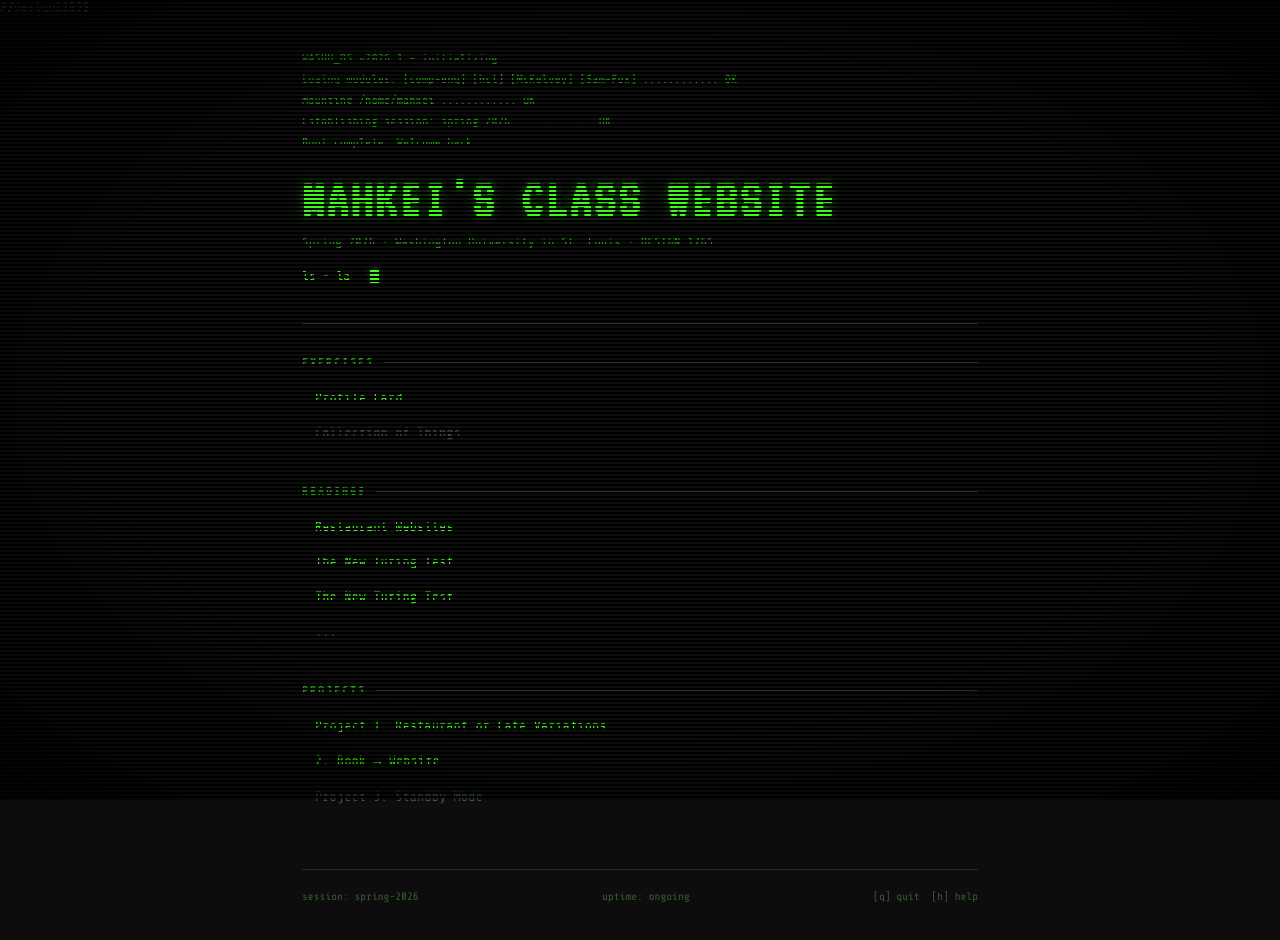
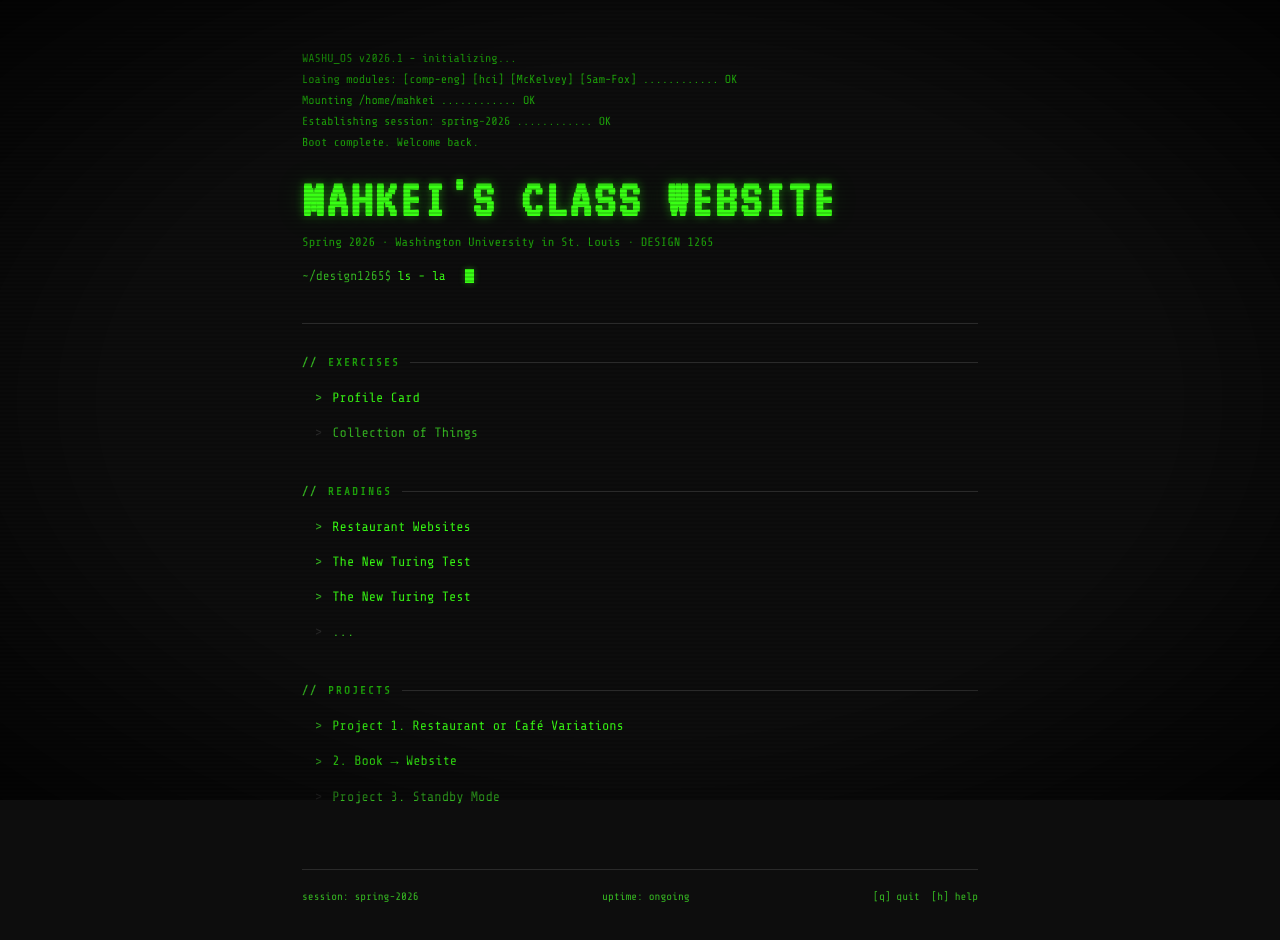
Before and after one commit to MRome24/2026-spring-washu-vps-mahkei, a plain HTML site: page index.html in a window 1280 px wide. Drawn offline with nearby package versions, Linux system fonts and the light colour scheme.

Commit message:
Update index.html

```diff
--- a/index.html
+++ b/index.html
@@ -14,7 +14,7 @@
             --lime-faint: rgba(57, 255, 20, 0.06);
             --lime-glow: rgba(57, 255, 20, 0.4);
             --grey: #2a2a2a;
-            --muted: #3a5c35;
+            --muted: #36b822;
         }
 
         *,
@@ -35,7 +35,7 @@
         }
 
         /* CRT Scanline Effect */
-        body ::before {
+        body::before {
             content: '';
             position: fixed;
             inset: 0;
```
